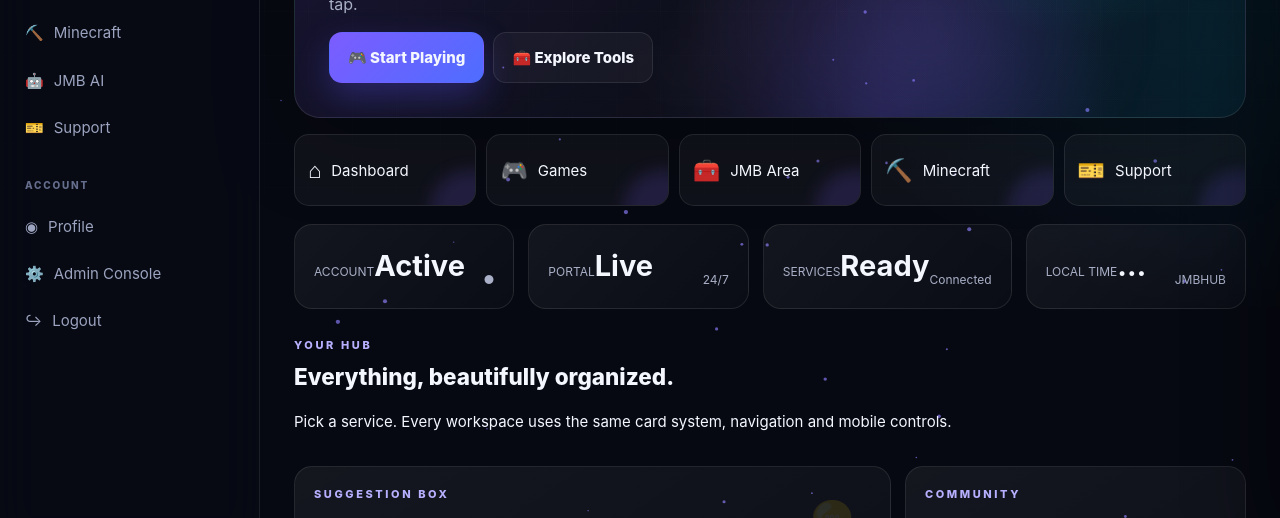
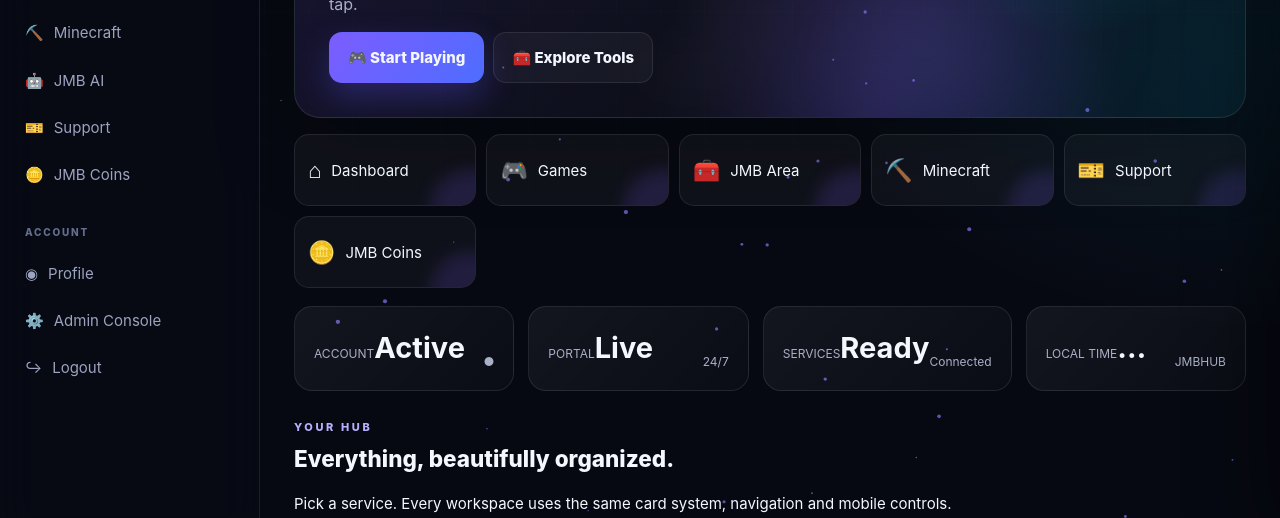
Before and after one commit to JMBYTGAMER/JMBHUB, a plain HTML site: page pages/dashboard.html in a window 1280 px wide. Shown: the part 253-771 px from the top of the page. Drawn offline with Linux system fonts and the light colour scheme; no server answers.

Commit message:
Add JMB Coins to dashboard navigation

```diff
--- a/pages/dashboard.html
+++ b/pages/dashboard.html
@@ -10,7 +10,7 @@
 <div class="app-shell">
 <aside class="sidebar"><div class="side-brand"><a class="brand" href="../index.html"><span class="brand-mark"><img src="../assets/jmbhub-logo.png" alt="JMB HUB"></span><span><b>JMB</b><small>HUB</small></span></a></div>
 <div class="side-section"><div class="side-label">PORTAL</div>
-<a class="nav-link active" href="dashboard.html"><span>⌂</span><span>Dashboard</span></a><a class="nav-link" href="games.html"><span>🎮</span><span>JMB Games</span></a><a class="nav-link" href="jmb-area.html"><span>🧰</span><span>JMB Area</span></a><a class="nav-link" href="minecraft.html"><span>⛏️</span><span>Minecraft</span></a><a class="nav-link" href="ai.html"><span>🤖</span><span>JMB AI</span></a><a class="nav-link" href="support.html"><span>🎫</span><span>Support</span></a></div>
+<a class="nav-link active" href="dashboard.html"><span>⌂</span><span>Dashboard</span></a><a class="nav-link" href="games.html"><span>🎮</span><span>JMB Games</span></a><a class="nav-link" href="jmb-area.html"><span>🧰</span><span>JMB Area</span></a><a class="nav-link" href="minecraft.html"><span>⛏️</span><span>Minecraft</span></a><a class="nav-link" href="ai.html"><span>🤖</span><span>JMB AI</span></a><a class="nav-link" href="support.html"><span>🎫</span><span>Support</span></a><a class="nav-link" href="coins.html"><span>🪙</span><span>JMB Coins</span></a></div>
 <div class="side-section"><div class="side-label">ACCOUNT</div><a class="nav-link" href="profile.html"><span>◉</span><span>Profile</span></a><a class="nav-link" data-admin-only href="admin.html"><span>⚙️</span><span>Admin Console</span></a><a class="nav-link" href="#" data-logout><span>↪</span><span>Logout</span></a></div>
 </aside>
 <main class="main"><section class="page">
@@ -23,6 +23,7 @@
 <a class="quick-link" href="jmb-area.html"><span class="qicon">🧰</span><span>JMB Area</span></a>
 <a class="quick-link" href="minecraft.html"><span class="qicon">⛏️</span><span>Minecraft</span></a>
 <a class="quick-link" href="support.html"><span class="qicon">🎫</span><span>Support</span></a>
+<a class="quick-link" href="coins.html"><span class="qicon">🪙</span><span>JMB Coins</span></a>
 </div>
 <div class="dashboard-stat-grid grid grid-4">
 <div class="card stat"><div><span>ACCOUNT</span><strong>Active</strong></div><span class="online">●</span></div>
```
